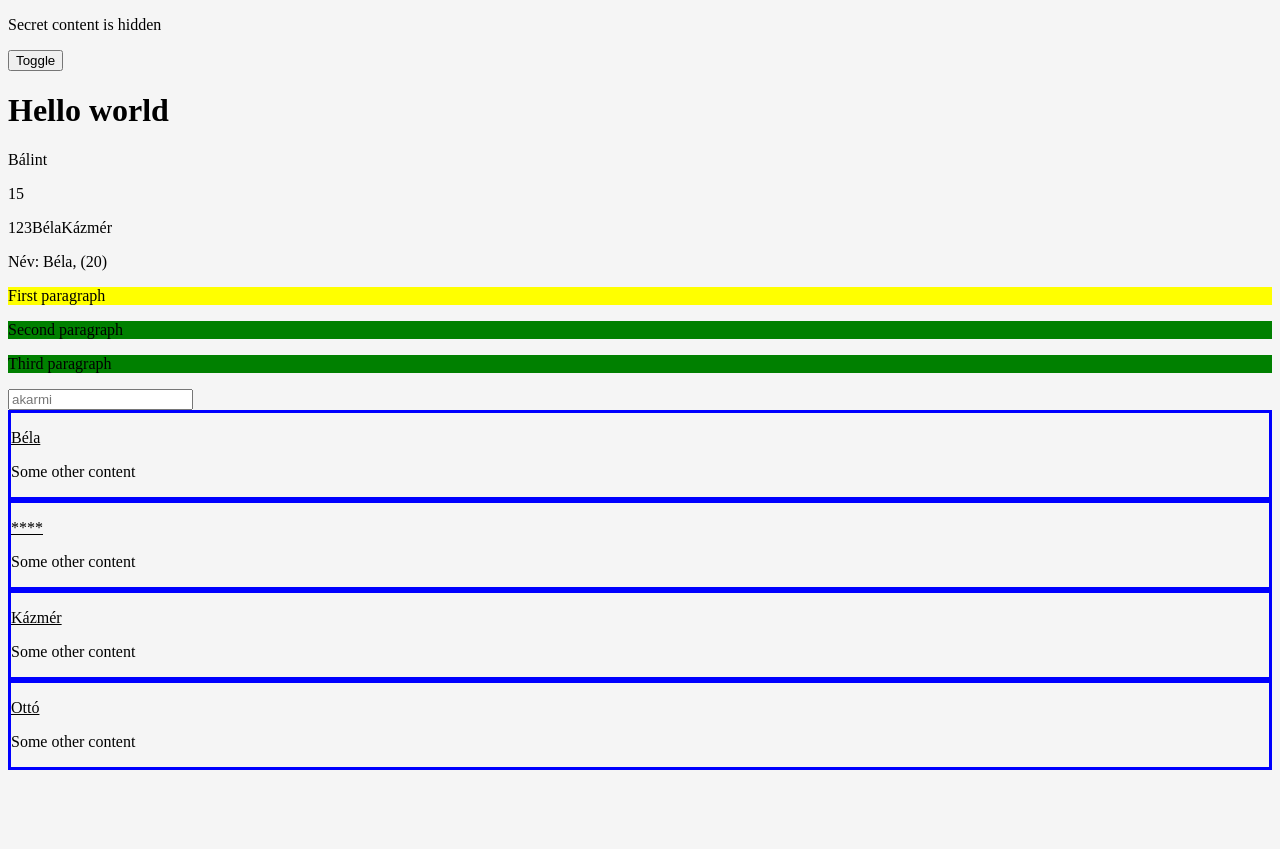
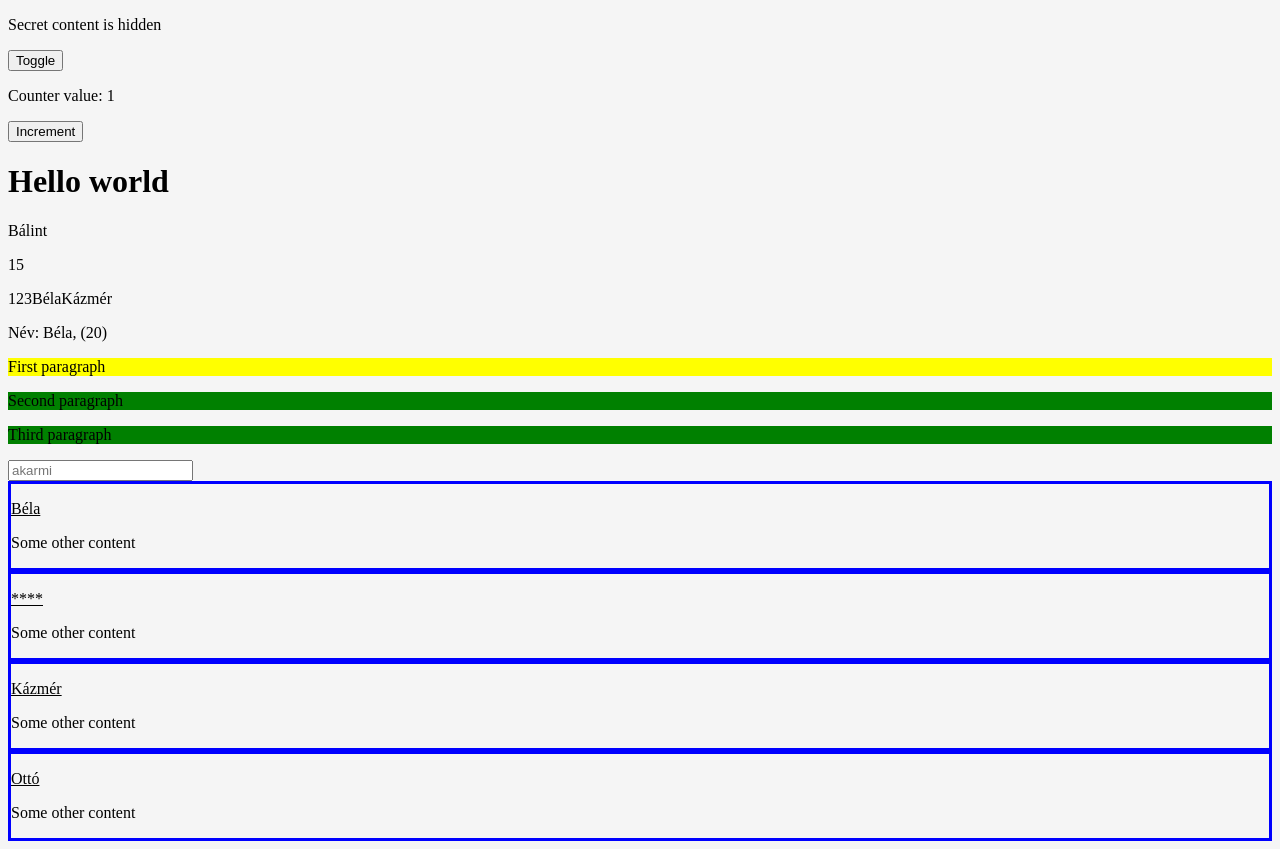
Before and after one commit to Cserne/react-balint, a React (Create React App) app: page / in a window 1280 px wide. Before the commit the page ends 800 px from the top, so only its background shows below. Built offline with nearby package versions, Linux system fonts and the light colour scheme.

Commit message:
Changes added.

```diff
--- a/src/App.jsx
+++ b/src/App.jsx
@@ -1,4 +1,5 @@
 import './index.css'
+import { useState } from "react"
 
 let myName = "Bálint";
 let myNumber = 5;
@@ -31,18 +32,29 @@ for (const p of people) {
 //conditional rendering
 //operators
 
-let shouldShow = false;
-const myToggleFunction = () => {
-  shouldShow = !shouldShow
-}
 
 const App = () => {
+
+  const [shouldShow, setShouldShow] = useState(false);
+
+  const myToggleFunction = () => {
+    setShouldShow(!shouldShow)
+  }
+
+  const [counter, setCounter] = useState(1)
+
+  const myIncrementFunction = () => {
+    setCounter(counter+1)
+  }
   return (
     <div>
 
       {shouldShow ? <p>Hidden content is shown!!!</p> : <p>Secret content is hidden</p>}
 
       <button onClick={myToggleFunction}>Toggle</button>
+
+      <p>Counter value: {counter}</p>
+      <button onClick={myIncrementFunction}>Increment</button>
 
       <h1>Hello world</h1>
       <p>{ myName }</p>
```
